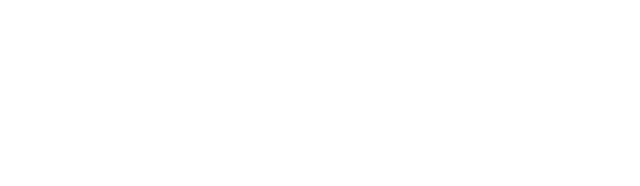
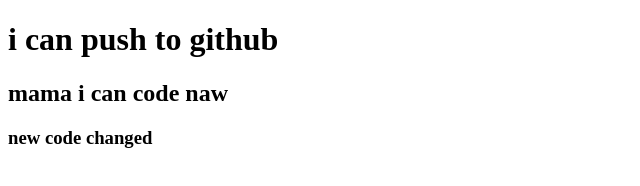
Before and after one commit to Soojeb/my-second-repo, a plain HTML site: page index.html in a window 1280 px wide. Shown: the whole page, without its empty margins (0-640 px from the left). Drawn offline with Linux system fonts and the light colour scheme.

Commit message:
added header

```diff
--- a/index.html
+++ b/index.html
@@ -6,6 +6,8 @@
     <title>my second git repo</title>
 </head>
 <body>
-
+    <h1> i can push to github</h1>
+    <h2> mama i can code naw</h2>
+    <h3> new code changed</h3>
 </body>
 </html>
```
